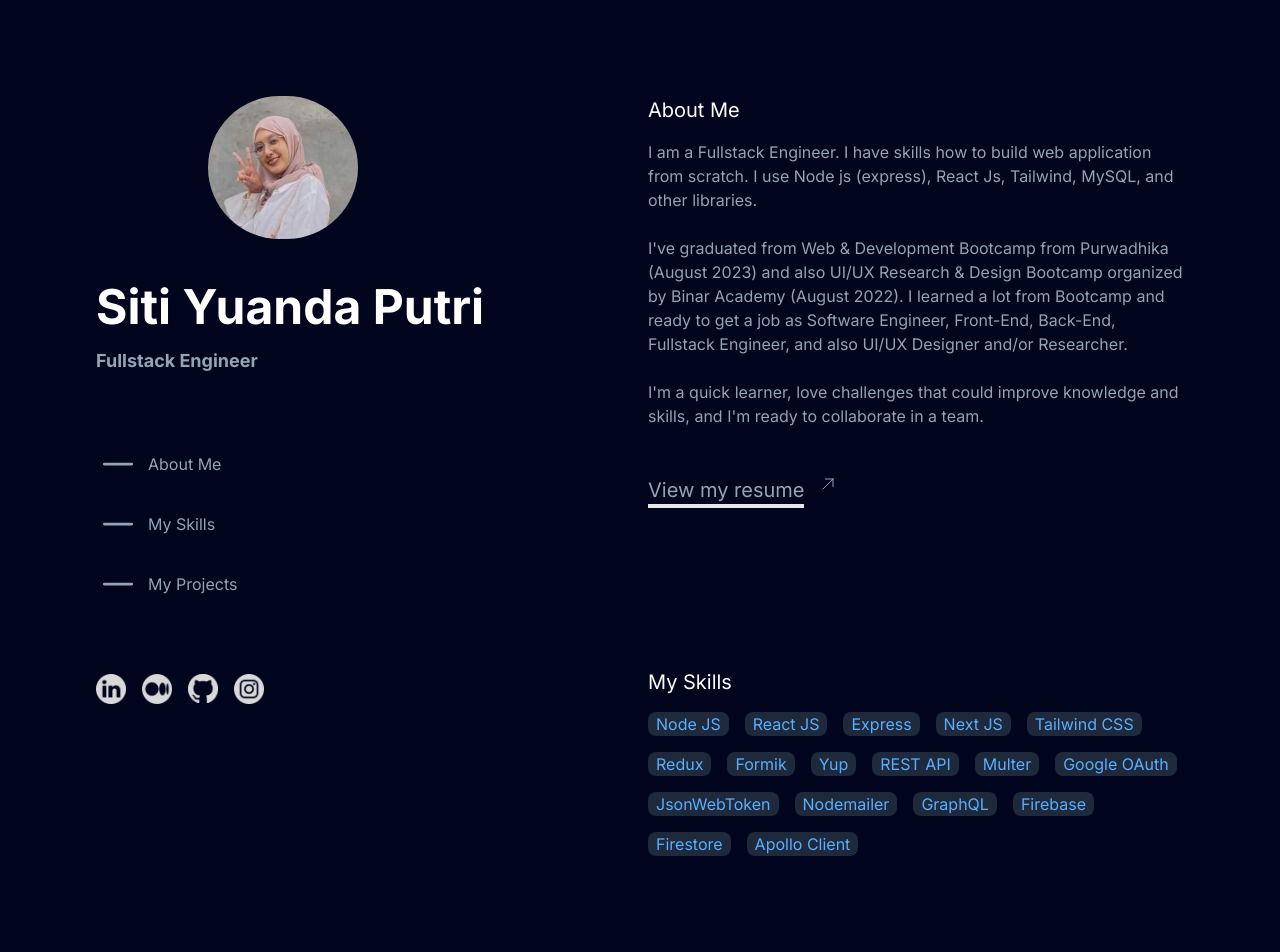
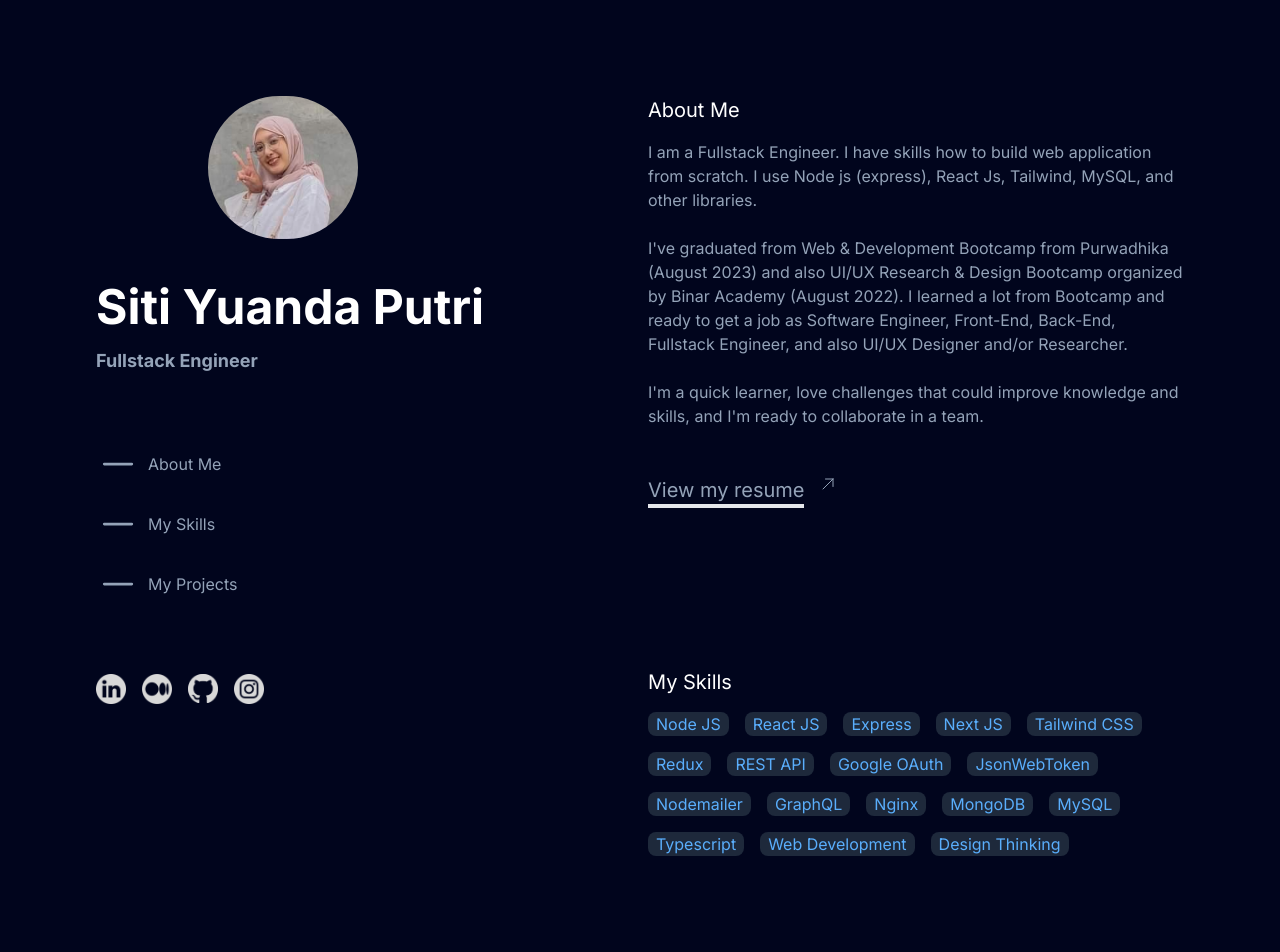
Before and after one commit to yuandasp/website_portfolio, a Next.js app in the folder portfolio-web/: page / in a window 1280 px wide. Shown: the top 952 px of the page. Built offline with nearby package versions, Linux system fonts and the light colour scheme.

Commit message:
change URL for CV and add some skills

```diff
--- a/portfolio-web/src/components/AboutMe.tsx
+++ b/portfolio-web/src/components/AboutMe.tsx
@@ -24,7 +24,7 @@ function AboutMe() {
       <br />
       <br />
       <Link
-        href="https://drive.google.com/file/d/1lgEsjurnIq1Gyp0UXRHMc3iUbVTHjM_S/view?usp=sharing"
+        href="https://drive.google.com/file/d/1H_wrE9hyF-GcX2BJVygEjeGTSoKjM7RH/view?usp=sharing"
         target="blank"
       >
         <div className="flex gap-4 cursor-pointer">
--- a/portfolio-web/src/components/MySkills.tsx
+++ b/portfolio-web/src/components/MySkills.tsx
@@ -6,17 +6,17 @@ function MySkills() {
     "Next JS",
     "Tailwind CSS",
     "Redux",
-    "Formik",
-    "Yup",
     "REST API",
-    "Multer",
     "Google OAuth",
     "JsonWebToken",
     "Nodemailer",
     "GraphQL",
-    "Firebase",
-    "Firestore",
-    "Apollo Client",
+    "Nginx",
+    "MongoDB",
+    "MySQL",
+    "Typescript",
+    "Web Development",
+    "Design Thinking"
   ];
 
   return (
```
